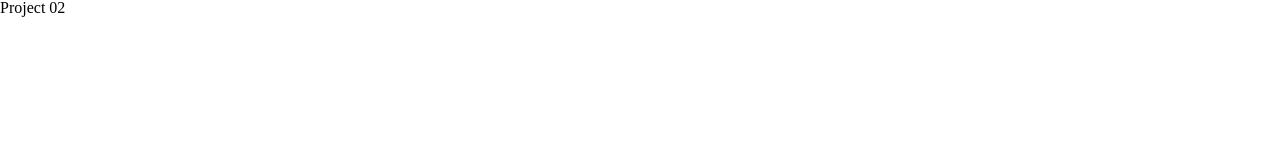
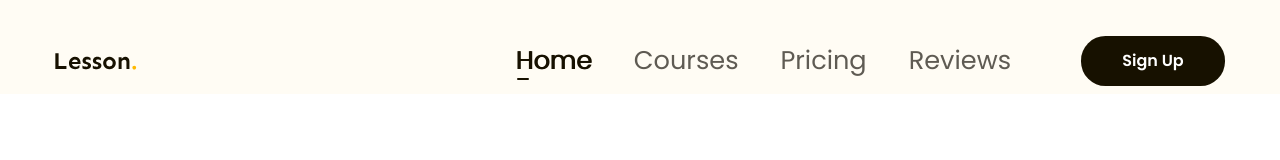
Before and after one commit to cuccutcute1203/Project-2, a plain HTML site: page index.html in a window 1280 px wide. Shown: the top 160 px of the page. Drawn offline with Linux system fonts and the light colour scheme.

Commit message:
complete header

```diff
--- a/assets/css/styles.css
+++ b/assets/css/styles.css
@@ -0,0 +1,95 @@
+* {
+    box-sizing: border-box;
+}
+
+html {
+    font-size: 62,5%;
+}
+
+body {
+    font-size: 1.6rem;
+    font-family: 'Poppins', sans-serif;
+}
+
+/* ================ Common ================= */
+.main-content {
+    width: 1170px;
+    max-width: calc(100% - 48px);
+    margin-left: auto;
+    margin-right: auto;
+}
+
+a {
+    text-decoration: none;
+}
+
+.btn {
+    font-weight: 600;
+    min-width: 118;
+    padding: 0 16px;
+    line-height: 50px;
+    font-size: 16px;
+    text-align: center;
+    color: #FFFFFF;
+    background: #171100;
+    border-radius: 24.5px;
+    display: inline-block;
+}
+
+/*====================Header================== */
+.header {
+    background: #FFFCF4;
+}
+
+.header.fixed {
+    position: sticky;
+    top: -28px;
+}
+
+.header .body {
+    display: flex;
+    align-items: center;
+    padding: 36px 0 8px;
+}
+
+.nav {
+    margin-left: auto;
+}
+
+.nav ul {
+    display: flex;
+}
+
+.nav a {
+    position: relative;
+    padding: 8px 21px;
+    font-size: 1.6rem;
+    color: #5F5B53;
+}
+
+.nav a:hover,
+.nav li.active a {
+    /* font-weight: 600; */
+    color: #171100;
+    text-shadow: 1px 0 0 currentColor;
+}
+
+.nav li.active a::after {
+    content: "";
+    position: absolute;
+    left: 22px;
+    bottom: 6px;
+    display: block;
+    width: 12px;
+    height: 2px;
+    background: #171100;
+    border-radius: 1px;
+}
+
+.header .sign-up-btn {
+    min-width: 144px;
+}
+
+.header .action {
+    margin-left: 49px;
+}
--- a/index.html
+++ b/index.html
@@ -10,8 +10,37 @@
 
     <!-- Style -->
     <link rel="stylesheet" href="assets/css/styles.css">
+
+    <!-- Font -->
+    <link rel="preconnect" href="https://fonts.googleapis.com">
+    <link rel="preconnect" href="https://fonts.gstatic.com" crossorigin>
+    <link href="https://fonts.googleapis.com/css2?family=Poppins:ital,wght@0,400;0,600;1,400&family=Sen:wght@700&display=swap" rel="stylesheet">
 </head>
 <body>
-    <h1>Project 02</h1>
+    <main style="height: 4000px;">
+        <header class="header fixed">
+            <div class="main-content">
+                <div class="body">
+                    <!-- Logo -->
+                    <img src="./assets/img/logo.svg" alt="Lesson." class="logo">
+
+                    <!-- Nav -->
+                    <nav class="nav">
+                        <ul>
+                            <li class="active"><a href="#!">Home</a></li>
+                            <li><a href="#!">Courses</a></li>
+                            <li><a href="#!">Pricing</a></li>
+                            <li><a href="#!">Reviews</a></li>
+                        </ul>
+                    </nav>
+
+                    <!-- Action -->
+                    <div class="action">
+                        <a href="#!" class="btn sign-up-btn">Sign Up</a>
+                    </div>
+                </div>
+            </div>
+        </header>
+    </main>
 </body>
 </html>
```
Also changed, not shown: assets/img/logo.svg (added).
